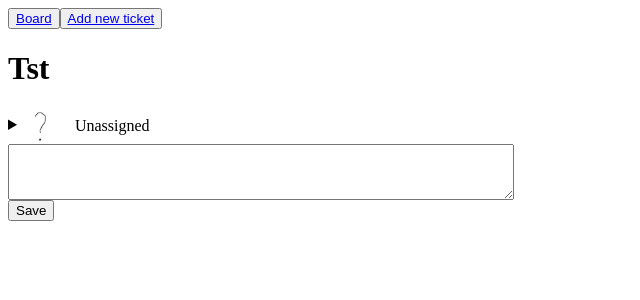
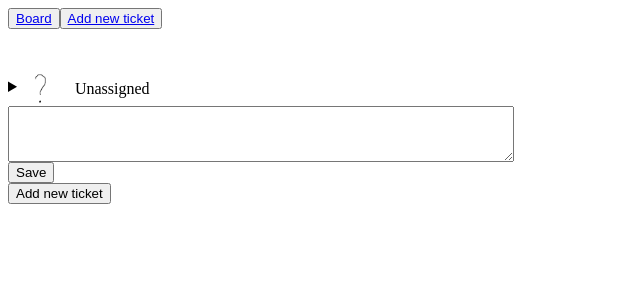
Before and after one commit to AbobaShlepa/jira, a Vue app: page /new in a window 1280 px wide. Shown: the top 300 px of the page, without its empty margins (0-640 px from the left). Built offline with nearby package versions, Linux system fonts and the light colour scheme.

Commit message:
Added debounce for title editor

```diff
--- a/src/components/AddTicket.vue
+++ b/src/components/AddTicket.vue
@@ -3,16 +3,20 @@
   import AssigneeSelector from './AssigneeSelector.vue';
   import DescriptionEditor from './DescriptionEditor.vue';
   import { useTicketsStore } from '@/stores/tickets';
+  import TitleEditor from './TitleEditor.vue';
 
-  const { createEmptyTicket } = useTicketsStore();
-  const newTicket = createEmptyTicket();
+  const { getEmptyTicket, addNewTicket } = useTicketsStore();
+  const newTicket = getEmptyTicket();
   const ticket = ref(newTicket);
 </script>
 
 <template>
   <div>
-    <h1>Tst</h1>
+    <TitleEditor :ticket-id="ticket.id" />
     <AssigneeSelector :ticket-id="ticket.id" :assignee-id="ticket.assigneeId" />
     <DescriptionEditor :ticket-id="ticket.id" :description="ticket.description" />
+    <button type="button" @click="addNewTicket(ticket)">
+      Add new ticket
+    </button>
   </div>
 </template>
--- a/src/components/TitleEditor.vue
+++ b/src/components/TitleEditor.vue
@@ -1,20 +1,24 @@
 <script setup lang="ts">
   import { useTicketsStore } from '@/stores/tickets';
-  import { computed } from 'vue';
+  import { computed, ref, watch } from 'vue';
+  import { debounce } from '../helpers/functionHelper'
 
   const props = defineProps<{
     ticketId: number
   }>();
   const { getTicket, changeTitle } = useTicketsStore();
   const ticket = computed(() => getTicket(props.ticketId));
-  const title = ticket.value?.title ?? '';
+  const title = ref(ticket.value?.title ?? '');
+
+  watch(title, (newTitle, _) => {
+    debounce(() => changeTitle(props.ticketId, newTitle))();
+  });
 </script>
 
 <template>
   <div class="title" v-if="ticket">
     <input v-model="title">
   </div>
-  <button type="button" @click="changeTitle(props.ticketId, title)">Save</button>
 </template>
 
 <style scoped>
--- /dev/null
+++ b/src/helpers/functionHelper.ts
@@ -0,0 +1,8 @@
+export function debounce<T extends Function>(func: T, wait: number = 300) {
+  let timer = 0;
+  let callable = (...args: any) => {
+      clearTimeout(timer);
+      timer = setTimeout(() => func(...args), wait);
+  };
+  return <T>(<any>callable);
+}
--- a/src/stores/tickets.ts
+++ b/src/stores/tickets.ts
@@ -48,8 +48,24 @@ export const useTicketsStore = defineStore(key, () => {
     saveState();
   }
 
-  function createEmptyTicket(): Ticket {
+  function getEmptyTicket(): Ticket {
    return tickets.find(x => x.id === -1)!;
+  }
+
+  function addNewTicket(ticket: Ticket) {
+    tickets.push({
+      id: counter++,
+      assigneeId: ticket.assigneeId,
+      title: ticket.title,
+      description: ticket.description,
+      columnId: 1,
+    });
+    const emptyTicket = getEmptyTicket();
+    emptyTicket.assigneeId = null;
+    emptyTicket.columnId = 1;
+    emptyTicket.title = '';
+    emptyTicket.description = ''
+    saveState();
   }
 
   function saveState() {
@@ -65,7 +81,8 @@ export const useTicketsStore = defineStore(key, () => {
     changeAssignee,
     changeDescription,
     changeTitle,
-    createEmptyTicket,
+    getEmptyTicket,
+    addNewTicket,
   }
 })
 
```
